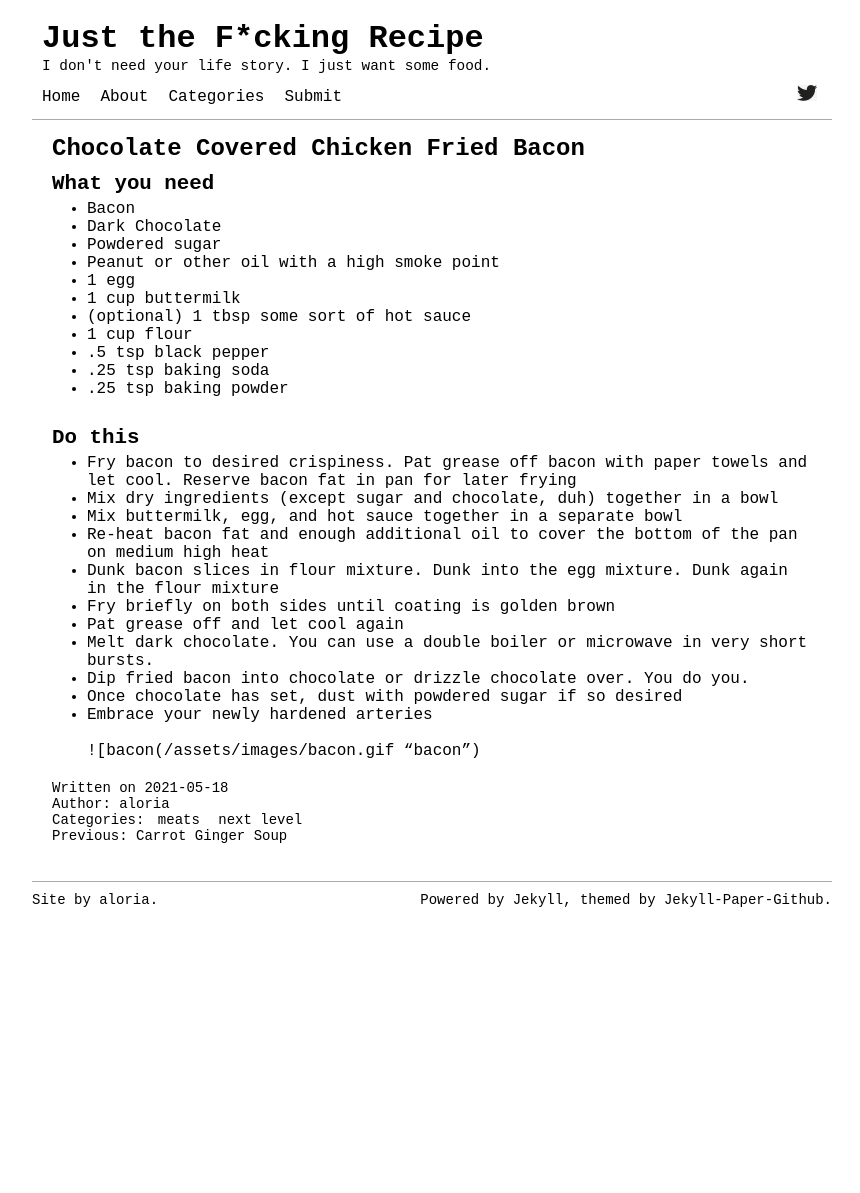
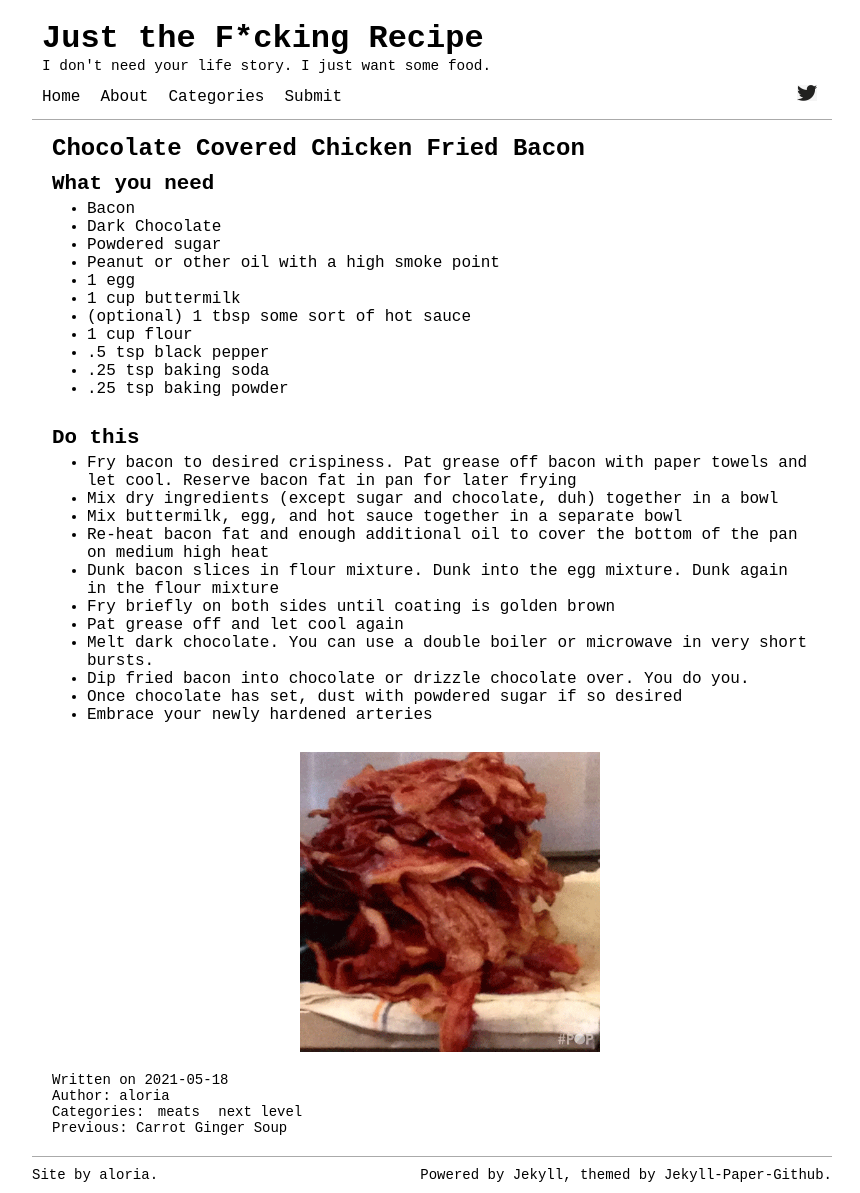
Before and after one commit to aloria/aloria.github.io, a Jekyll site: the page built from _posts/2021-05-18-heart-attack.markdown, in a window 1280 px wide. Shown: the whole page, without its empty margins (208-1068 px from the left). Built offline with Jekyll 4.4.1, drawn with Linux system fonts in a browser that asks for light colours; before the commit the page ends 918 px from its top, so only the background shows below that.

Commit message:
fixed missing end bracket

```diff
--- a/_posts/2021-05-18-heart-attack.markdown
+++ b/_posts/2021-05-18-heart-attack.markdown
@@ -37,4 +37,4 @@ categories: [meats, next level]
 * Once chocolate has set, dust with powdered sugar if so desired
 * Embrace your newly hardened arteries <br/>
 <br/>
-![bacon({{ site.baseurl }}/assets/images/bacon.gif "bacon")
+![bacon]({{ site.baseurl }}/assets/images/bacon.gif "bacon")
```
